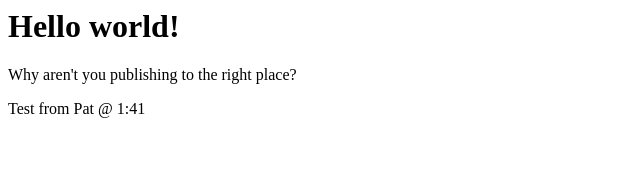
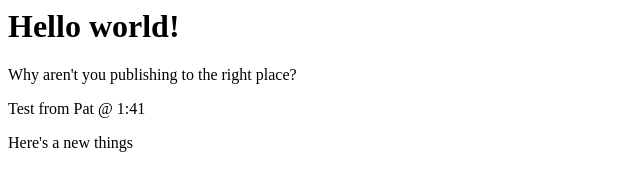
Before and after one commit to toddgilbert/promotionsplatform, a plain HTML site: page index.html in a window 1280 px wide. Shown: the whole page, without its empty margins (0-640 px from the left). Drawn offline with Linux system fonts and the light colour scheme.

Commit message:
Nothing in extended

```diff
--- a/index.html
+++ b/index.html
@@ -1,3 +1,4 @@
 <h1>Hello world!</h1>
 <p>Why aren't you publishing to the right place?</p>
 <p>Test from Pat @ 1:41</p>
+Here's a new things
```
